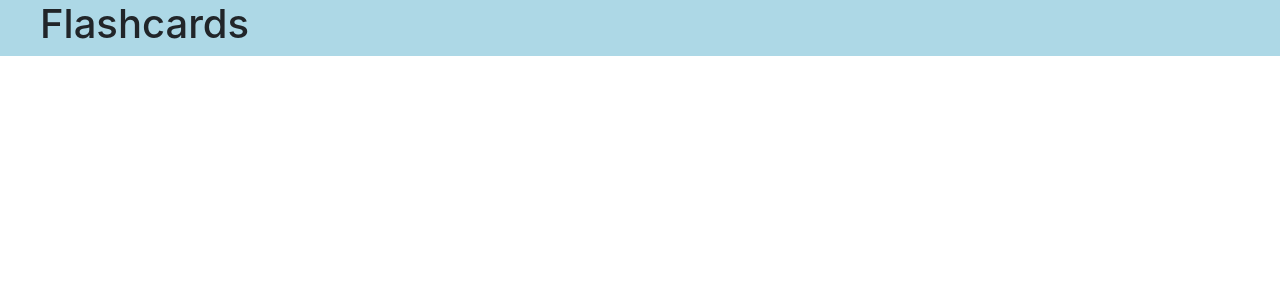
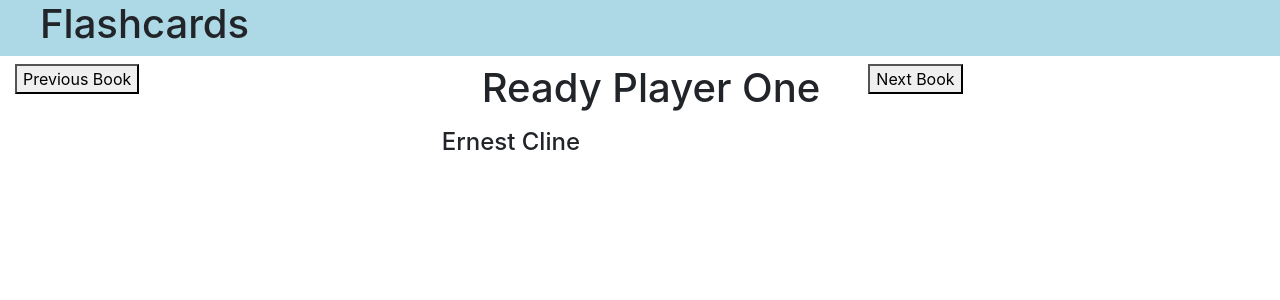
Before and after one commit to chasereske/main-flashcard-app, a React (Create React App) app: page / in a window 1280 px wide. Shown: the top 300 px of the page. Built offline with nearby package versions, Linux system fonts and the light colour scheme.

Commit message:
Added the bookviewer content into the app.jsx file.

```diff
--- a/src/components/BookViewer/bookViewer.jsx
+++ b/src/components/BookViewer/bookViewer.jsx
@@ -4,14 +4,14 @@
     return(
         <div className="row row-spacer">
             <div className="col">
-                <button onClick={() => this.goToPreviousBook()}>Previous Book</button>
+                <button onClick={() => props.previousBook()}>Previous Book</button>
             </div>
             <div className="col">
-                <h1>{this.books[this.state.bookNumber].title}</h1>
-                <h4>{this.books[this.state.bookNumber].author}</h4>
+                <h1>{props.book.title}</h1>
+                <h4>{props.book.author}</h4>
             </div>
             <div className="col-md-4">
-                <button onClick={() => this.goToNextBook()}>Next Book</button>
+                <button onClick={() => props.nextBook()}>Next Book</button>
             </div>
         </div>
     )
--- a/src/components/app.jsx
+++ b/src/components/app.jsx
@@ -1,5 +1,6 @@
 import React, { Component } from 'react';
 import TitleBar from './TitleBar/titleBar';
+import BookViewer from './BookViewer/bookViewer';
 
 class App extends Component {
     constructor(props) {
@@ -37,6 +38,7 @@
         return (
             <div className = "container-fluid">
                 <TitleBar />
+                <BookViewer book={this.books[this.state.bookNumber]} nextBook={() => this.goToNextBook()} previousBook={() => this.goToPreviousBook()}/>
             </div>
         );
     }
```
